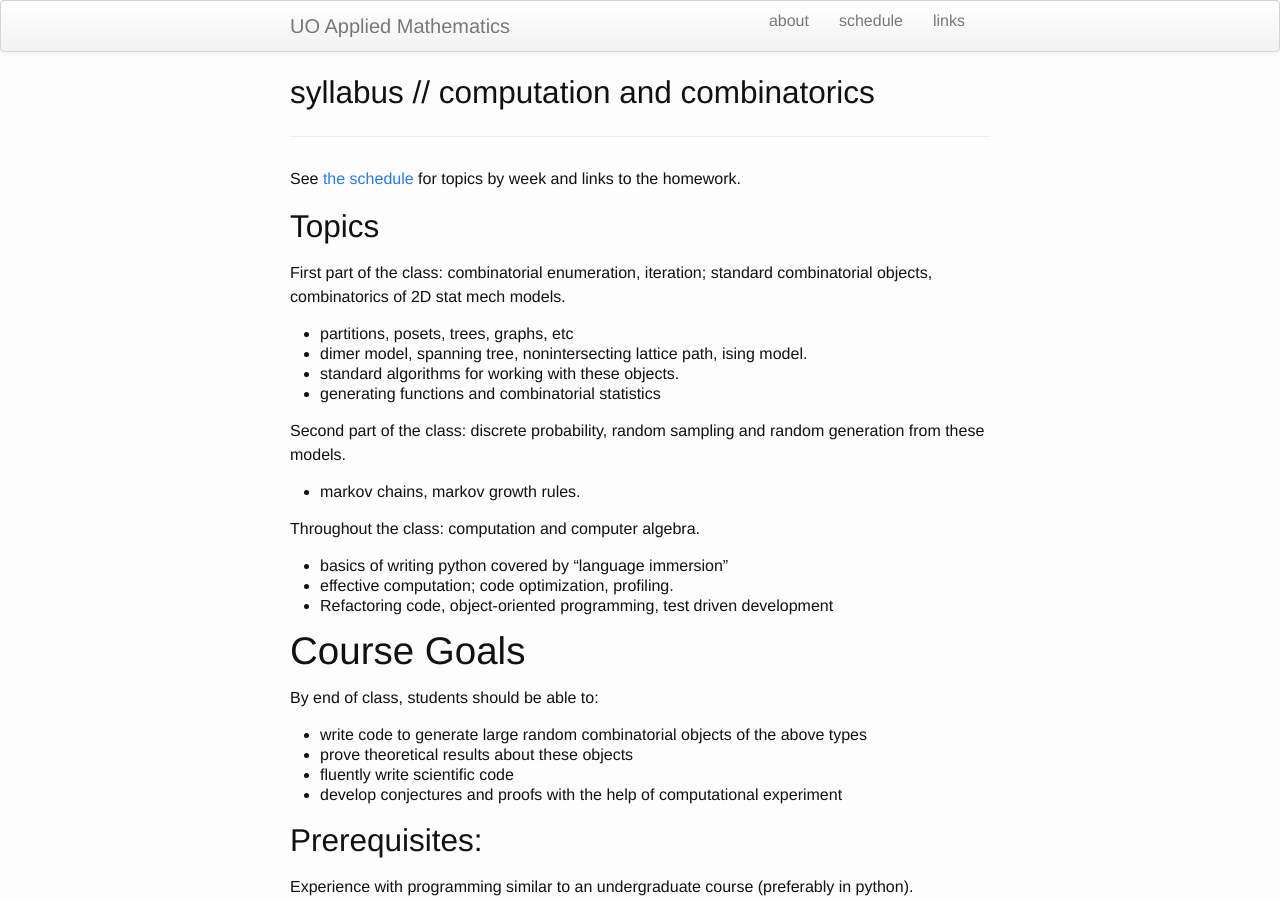
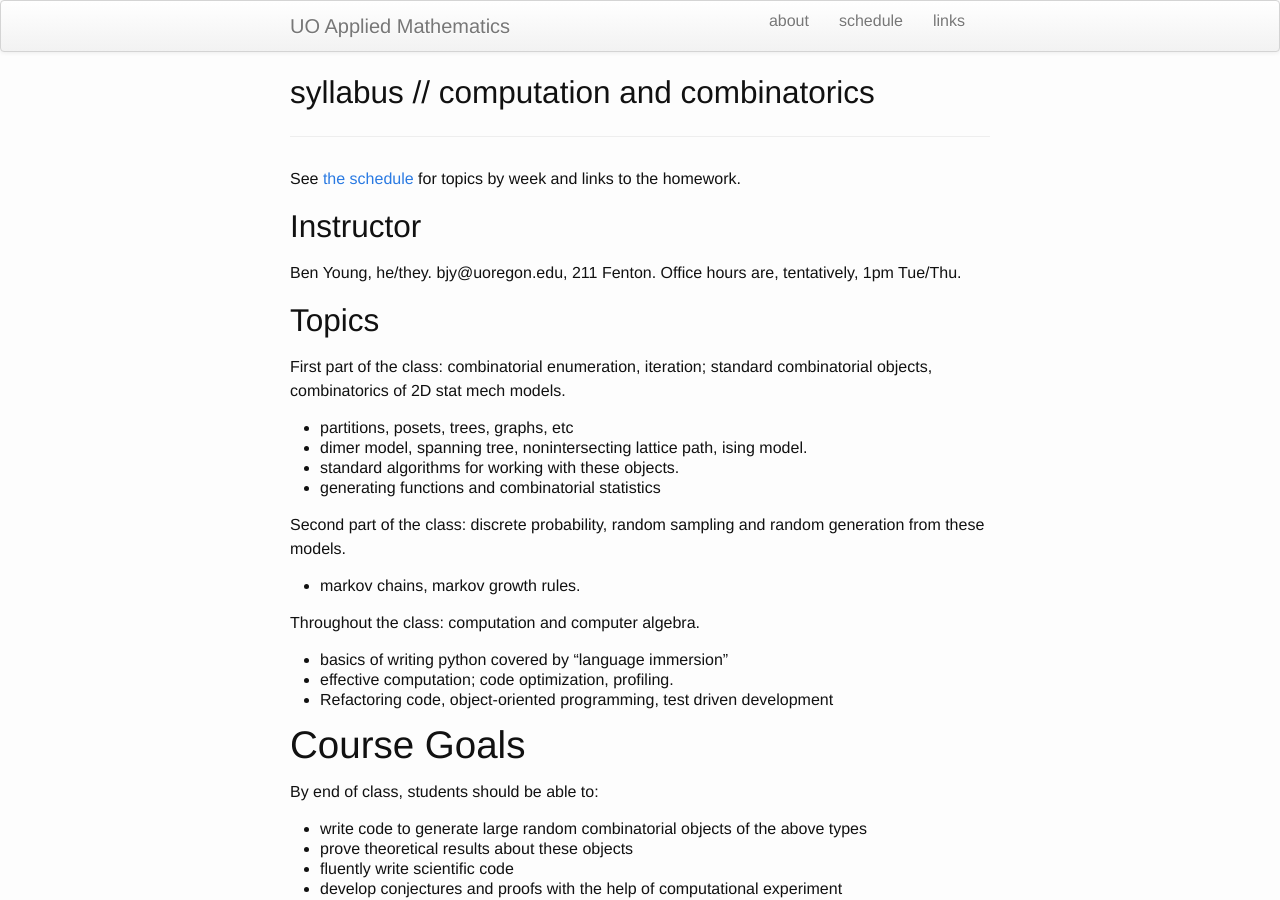
Before and after one commit to uo-applied-math/applied_math, a Jekyll site: the page built from pages/fall.md, in a window 1280 px wide and 900 px high. Built offline with Jekyll 4.4.1, drawn with Linux system fonts in a browser that asks for light colours.

Commit message:
contact info

```diff
--- a/pages/fall.md
+++ b/pages/fall.md
@@ -7,8 +7,9 @@ description: Syllabus for Computation and Combinatorics
 See [the schedule](fall_schedule.html) for topics by week
 and links to the homework.
 
+## Instructor
 
-
+Ben Young, he/they.  bjy@uoregon.edu, 211 Fenton.  Office hours are, tentatively, 1pm Tue/Thu.
 
 ## Topics
 
```
